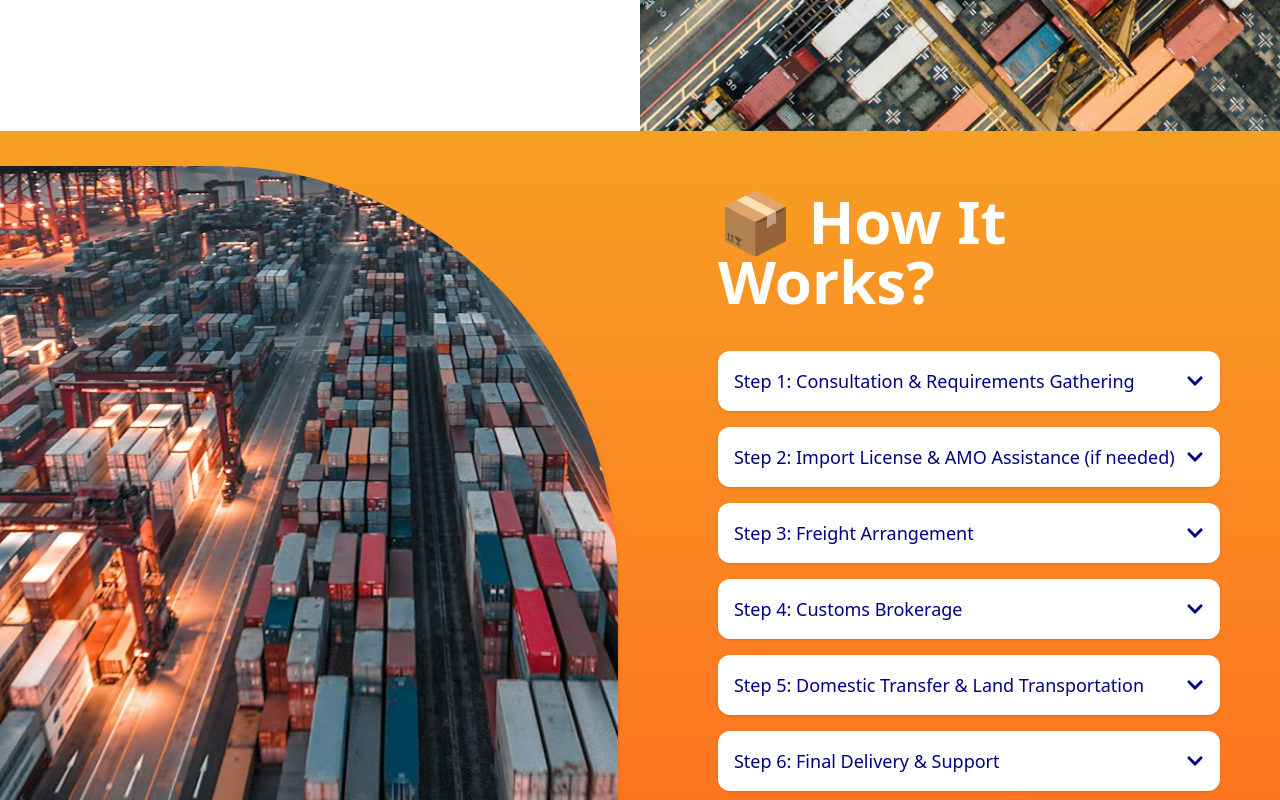
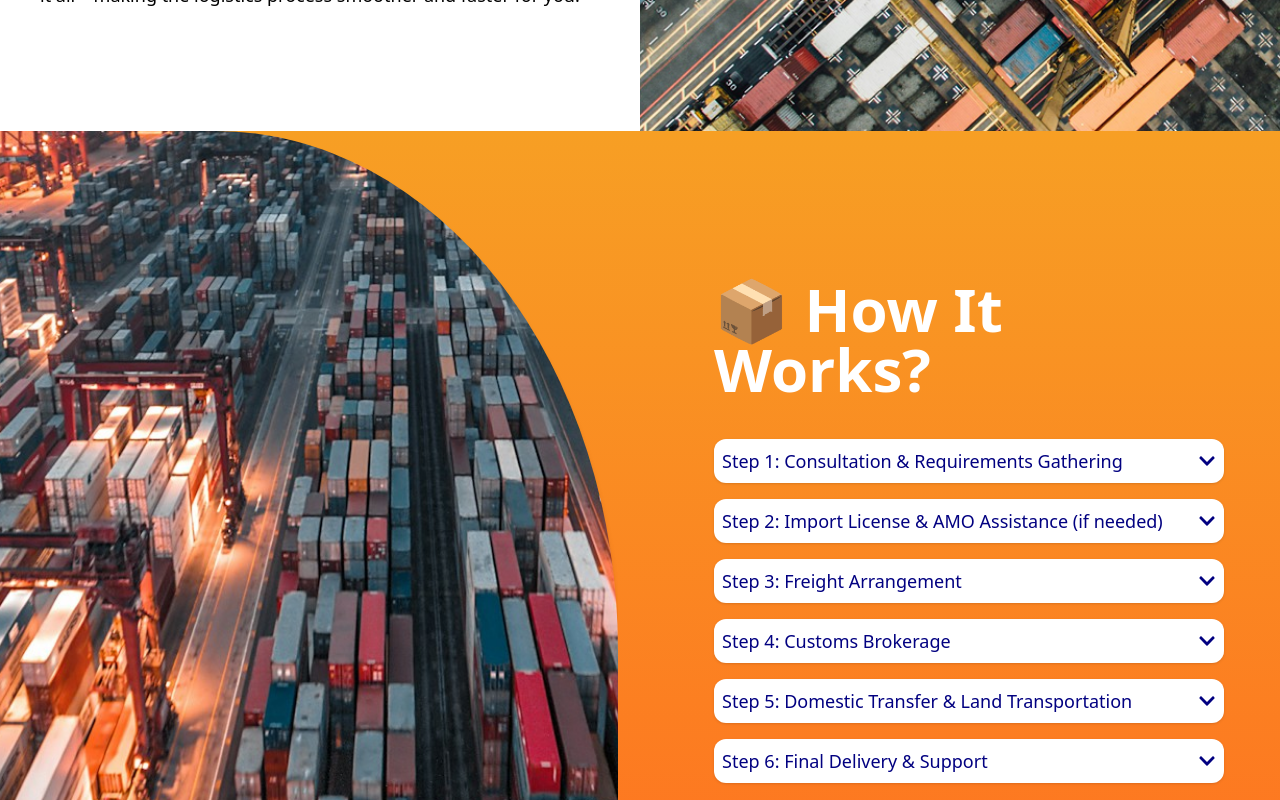
Before and after one commit to rastynkhen18/DigoTradersIncorporated-LandingPage, a React (Vite) app: page / in a window 1280 px wide. Shown: the part 2140-2940 px from the top of the page. Built offline with nearby package versions, Linux system fonts and the light colour scheme.

Commit message:
Merged Updates

```diff
--- a/src/components/DropDownFAQ.jsx
+++ b/src/components/DropDownFAQ.jsx
@@ -87,7 +87,7 @@ const DropdownFAQ = () => {
         return (
           <div
             key={index}
-            className="text-[var(--secondary-color)] border-none rounded-xl shadow-sm bg-[var(--white-color)] p-4 transition-all duration-300"
+            className="text-[var(--secondary-color)] border-none rounded-xl shadow-sm bg-[var(--white-color)] p-4 sm:p-2  transition-all duration-300"
           >
             <button
               onClick={() => toggleDropdown(index)}
--- a/src/pages/Home.jsx
+++ b/src/pages/Home.jsx
@@ -109,7 +109,7 @@ const Home = () => {
           <div className="flex flex-col-reverse md:flex-row items-center justify-between h-auto md:h-[100vh]">
 
             {/* Text Content */}
-            <div className="w-full md:w-1/2 px-10 text-justify">
+            <div className="flex flex-col gap-5 md:gap-5 w-full p-10 md:w-1/2">
               <h1 className="text-3xl md:text-4xl lg:text-5xl font-bold text-left">
                 Why Businesses Choose Us?
               </h1>
@@ -165,19 +165,31 @@ const Home = () => {
 
         {/* 4th Section */}
         <section>
-          <div className="flex flex-col md:flex-row items-center justify-between gap-10" style={{
-            background: 'linear-gradient(to top, var(--primary-accent), var(--primary-color))'
-          }}>
-            <div className='w-full md:w-1/2'>
-              <img src={Container2Image} alt="Container2Image" className="w-full h-[650px] md:rounded-tr-[65%] shadow-md" />
+          <div
+            className="flex flex-col md:flex-row items-center justify-between gap-10 md:h-[100vh]"
+            style={{
+              background: 'linear-gradient(to top, var(--primary-accent), var(--primary-color))'
+            }}
+          >
+            {/* Image Section */}
+            <div className="flex w-full md:w-1/2 h-[300px] md:h-full overflow-hidden">
+              <img
+                src={Container2Image}
+                alt="Container2Image"
+                className="w-full h-full object-cover md:rounded-tr-[65%] shadow-md"
+              />
             </div>
 
-            <div className='w-full p-5 md:w-1/2 md:p-15'>
-              <h1 className="text-[var(--white-color)] text-4xl md:text-5xl lg:text-6xl font-bold">📦 How It Works?</h1>
+            {/* Text Section */}
+            <div className="flex flex-col w-full md:w-1/2 p-5 md:p-14">
+              <h1 className="text-[var(--white-color)] text-4xl md:text-5xl lg:text-6xl font-bold">
+                📦 How It Works?
+              </h1>
               <DropDownFAQ />
             </div>
           </div>
         </section>
+
 
         <section className='p-6' style={{
           background: 'linear-gradient(to top, var(--secondary-color), var(--secondary-accent), black)'
```
